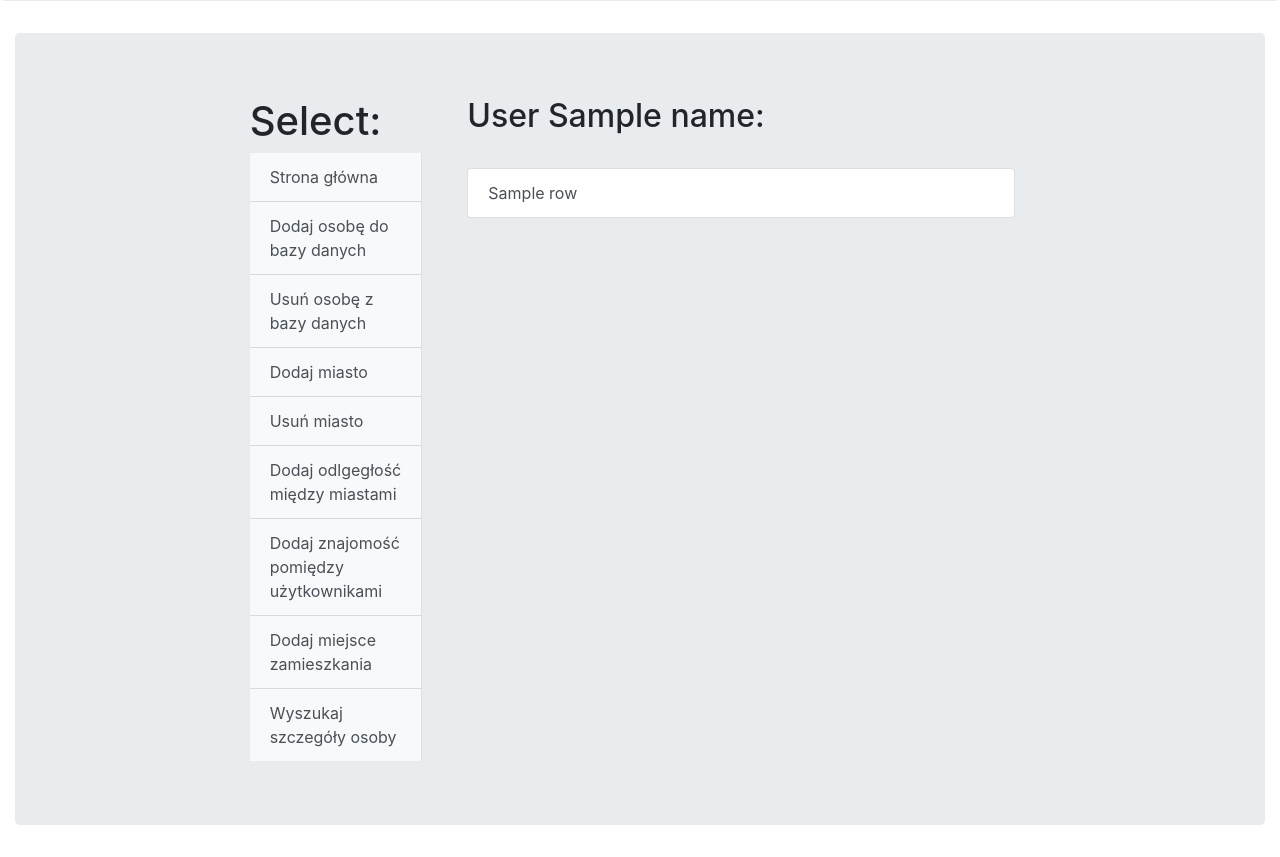
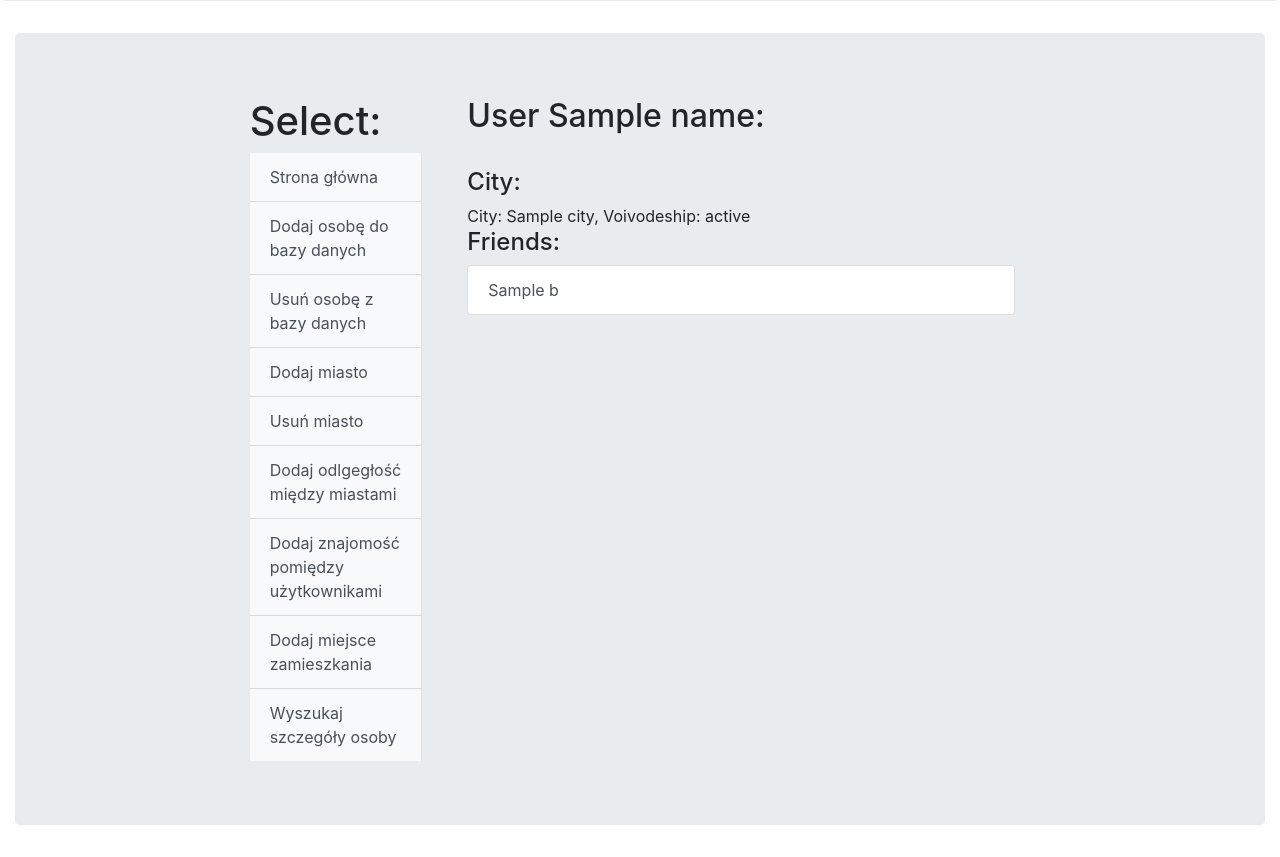
Before and after one commit to mareknowak98/neo4j_flask_app, a Flask app: template app/templates/info_person.html in a window 1280 px wide. Shown: the part 202-1059 px from the top of the page. Run offline with Flask 2, Linux system fonts and the light colour scheme; the template is opened without the code that fills it: most values are stand-ins (such as "Sample title", 1, 10 or a date in 2020); some libraries are stand-ins or nearby versions.

Commit message:
person info page added

```diff
--- a/app/models.py
+++ b/app/models.py
@@ -20,7 +20,7 @@ def qr(tx, query):
 
 def execute_query(query):
     with graph.session(database="neo4j") as session:
-        return session.read_transaction(qr, query)
+        return session.execute_read(qr, query)
 
 class Person:
     def __init__(self, name):
--- a/app/templates/info_person.html
+++ b/app/templates/info_person.html
@@ -3,20 +3,20 @@
 
 <h2>User {{ name }}:</h2>
 <br>
-{#<h4>Miejsce zamieszkania:</h4>#}
-{#{% if residentcity[0][0] %}#}
-{#Miasto: {{ residentcity[0][0] }}, Województwo: {{ residentcity[0][1] }}#}
-{#{% else %}#}
-{#Nie podano.#}
-{#{%endif %}#}
-{#<br>#}
-{#<h4>Lista znajomych:</h4>#}
-{##}
+<h4>City:</h4>
+{% if residentcity %}
+    City: {{ residentcity['city'] }}, Voivodeship: {{ residentcity['state'] }}
+    {% else %}
+    None
+{%endif %}
+<br>
+<h4>Friends:</h4>
+
 {% if friends %}
 <ul class="list-group">
-        {% for row in friends %}
-            <li onclick="location.href='/person/info?name={{ row['name'] }}'" class="list-group-item list-group-item-action">{{ row['name'] }}</li>
-        {% endfor %}
+    {% for row in friends %}
+        <li onclick="location.href='/person/info?name={{ row['b']['name'] }}" class="list-group-item list-group-item-action">{{ row['b']['name'] }}</li>
+    {% endfor %}
 </ul>
 {% else %}
 None
```
Also changed, not shown: app/views.py (+19 -17 lines).
